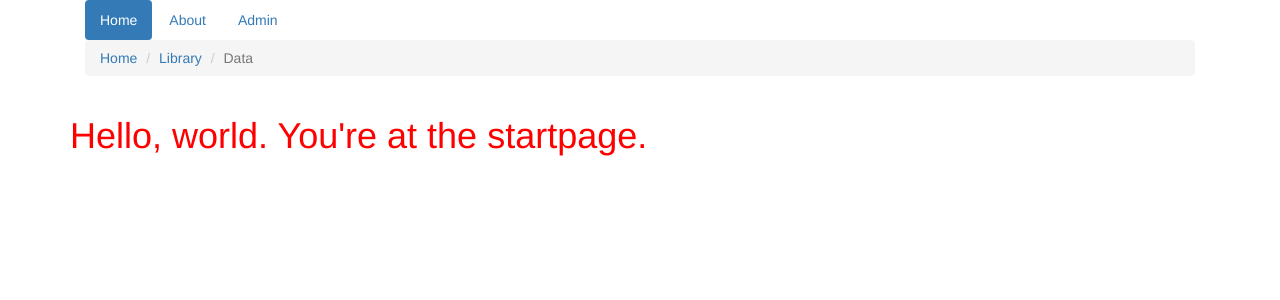
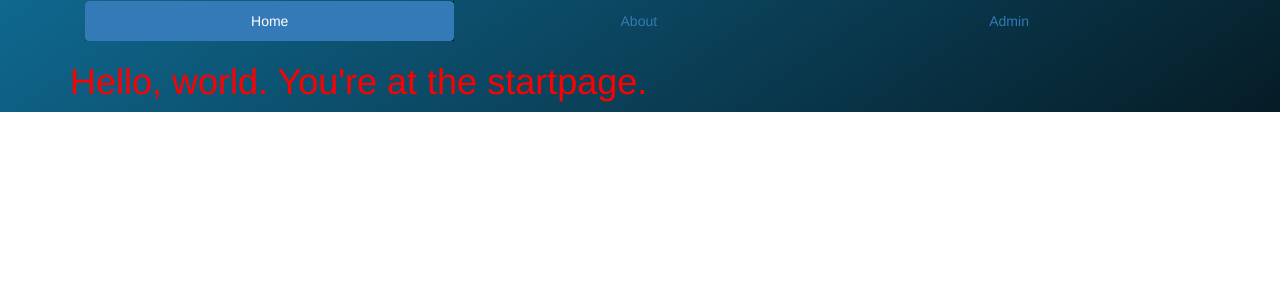
Before and after one commit to alexandrdev68/homeservice, a Django app: page / in a window 1280 px wide. Shown: the top 300 px of the page. Run offline with Django 3.2, Linux system fonts and the light colour scheme; some libraries are stand-ins or nearby versions.

Commit message:
трошки додав стилів та прибрав непотрібний breadcrump

```diff
--- a/about/templates/about/index.html
+++ b/about/templates/about/index.html
@@ -1,4 +1,7 @@
 {% extends "base.html" %}
+{% block breadcrumb %}
+
+{% endblock %}
 {% block content %}
 <h1>{{text}}</h1>
 {% endblock %}
--- a/static/css/style.css
+++ b/static/css/style.css
@@ -1,3 +1,9 @@
 h1{
 	color:#f00;
 }
+body{
+	background: linear-gradient(145deg, #0f688f 0%, #061c26 100%) no-repeat;
+}
+.hsMenu li.active{
+	background: linear-gradient(145deg, #3e3e3e 0%, #070707 100%);
+}
--- a/templates/base.html
+++ b/templates/base.html
@@ -8,19 +8,18 @@
 	</head>
 	<body>
 		<div class="container top">
-			<div class="col-sm-12">
-				<ul class="nav nav-pills">
-					<li role="presentation" class="active"><a href="#">Home</a></li>
+			<div class="col-md-12"></div>
+			<div class="col-md-12">
+				<ul class="nav nav-pills nav-justified hsMenu">
+					<li role="presentation" class="active"><a href="/">Home</a></li>
 					<li role="presentation"><a href="/about">About</a></li>
 					<li role="presentation"><a href="/admin">Admin</a></li>
 				</ul>
 			</div>
-			<div class="col-sm-12">
-				<ol class="breadcrumb">
-					<li><a href="#">Home</a></li>
-					<li><a href="#">Library</a></li>
-					<li class="active">Data</li>
-				</ol>
+			<div class="col-md-12">
+
+					{% block breadcrumb %}{% endblock %}
+
 			</div>
 		</div>
 		<div class="container">
--- a/templates/startpage/index.html
+++ b/templates/startpage/index.html
@@ -1,4 +1,7 @@
 {% extends "base.html" %}
+{% block breadcrumb %}
+
+{% endblock %}
 {% block content %}
 <h1>{{text}}</h1>
 {% endblock %}
```
